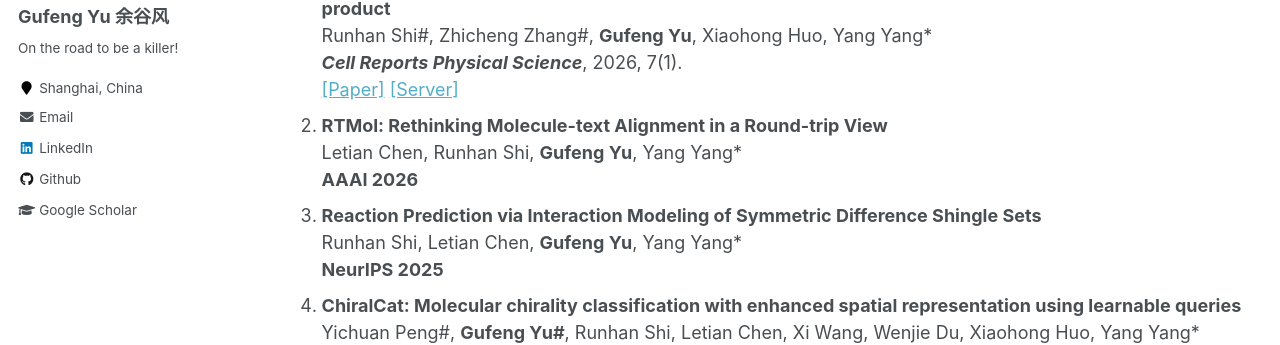
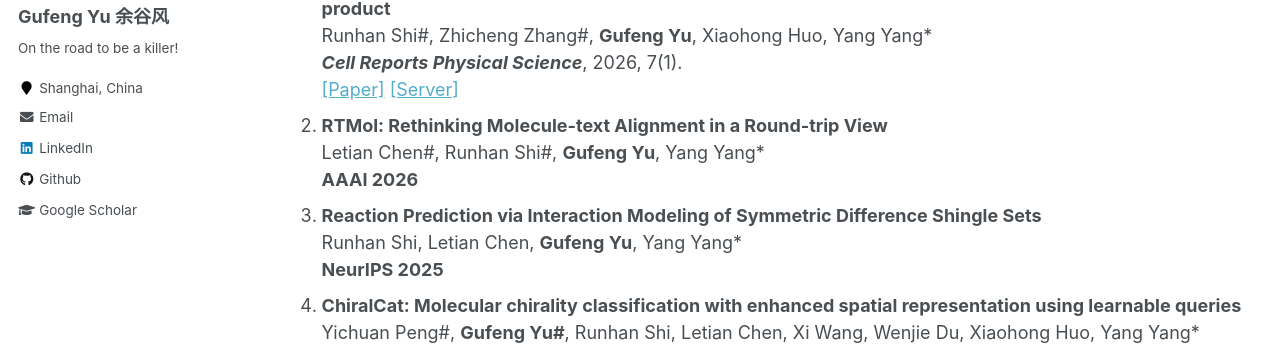
Before and after one commit to GufengYu520/gufengyu520.github.io, a Jekyll site: the page built from _pages/publications.md, in a window 1280 px wide and 900 px high. Shown: the part 297-642 px from the top of the window. Built offline with Jekyll 4.4.1, drawn with Linux system fonts in a browser that asks for light colours.

```diff
--- a/_pages/publications.md
+++ b/_pages/publications.md
@@ -14,7 +14,7 @@ You can also find my articles on my [Google Scholar profile](https://scholar.goo
    ***Cell Reports Physical Science***, 2026, 7(1).
    [[Paper]](https://doi.org/10.1016/j.xcrp.2025.103065) [[Server]](https://compbio.sjtu.edu.cn/services/chiralfinder)
 2. **RTMol: Rethinking Molecule-text Alignment in a Round-trip View**
-   Letian Chen, Runhan Shi, **Gufeng Yu**, Yang Yang*
+   Letian Chen#, Runhan Shi#, **Gufeng Yu**, Yang Yang*
    **AAAI 2026**
 3. **Reaction Prediction via Interaction Modeling of Symmetric Difference Shingle Sets**
    Runhan Shi, Letian Chen, **Gufeng Yu**, Yang Yang*
```
